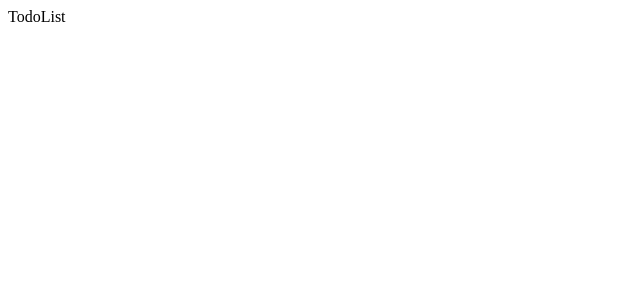
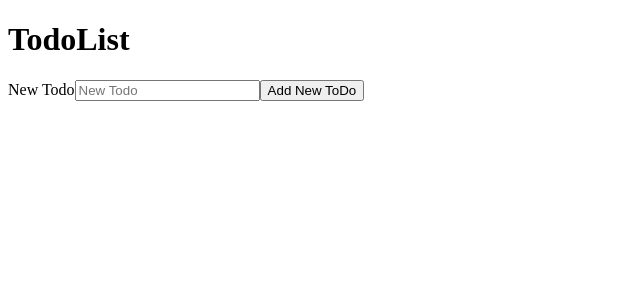
Before and after one commit to MagdGalyl/mRbc-tests, a React (Create React App) app: page / in a window 1280 px wide. Shown: the top 300 px of the page, without its empty margins (0-640 px from the left). Built offline with nearby package versions, Linux system fonts and the light colour scheme.

Commit message:
TodoApp v0.2 - add Dn

```diff
--- a/src/NewTodoForm.js
+++ b/src/NewTodoForm.js
@@ -1,11 +1,42 @@
-import React, { Component } from 'react'
+import React, { Component } from "react";
+import { v4 as uuidv4 } from "uuid";
 
 export class NewTodoForm extends Component {
+  constructor(props) {
+    super(props);
+    this.state = { task: "" };
+    this.handleChange = this.handleChange.bind(this);
+    this.handleSubmit = this.handleSubmit.bind(this);
+  }
+
+  handleSubmit(evt) {
+    evt.preventDefault();
+    this.props.addTodo({ ...this.state, id: uuidv4() });
+    this.setState({ task: "" });
+    // console.log(this.props);
+  }
+
+  handleChange(evt) {
+    // console.log(evt.target);
+    this.setState({ [evt.target.name]: evt.target.value });
+  }
+
   render() {
     return (
-      <div>NewTodoForm</div>
-    )
+      <form onSubmit={this.handleSubmit}>
+        <label htmlFor="task">New Todo</label>
+        <input
+          type="text"
+          placeholder="New Todo"
+          id="task"
+          name="task"
+          value={this.state.task}
+          onChange={this.handleChange}
+        />
+        <button>Add New ToDo</button>
+      </form>
+    );
   }
 }
 
-export default NewTodoForm
+export default NewTodoForm;
--- a/src/Todo.js
+++ b/src/Todo.js
@@ -1,11 +1,14 @@
-import React, { Component } from 'react'
+import React, { Component } from "react";
 
 export class Todo extends Component {
   render() {
+    // console.log(this.props);
     return (
-      <div>Todo</div>
-    )
+      <div>
+        <li>{this.props.task}</li>
+      </div>
+    );
   }
 }
 
-export default Todo
+export default Todo;
--- a/src/TodoList.js
+++ b/src/TodoList.js
@@ -1,11 +1,38 @@
-import React, { Component } from 'react'
+import React, { Component } from "react";
+import { v4 as uuidv4 } from "uuid";
+import Todo from "./Todo";
+import NewTodoForm from "./NewTodoForm";
+export class TodoList extends Component {
+  constructor(props) {
+    super(props);
+    this.state = {
+      todos: [],
+    };
+    this.addTodo = this.addTodo.bind(this);
+  }
 
-export class TodoList extends Component {
+  addTodo(todo) {
+    // let newTodo = { ...todo, id: uuidv4() };
+    // console.log(newTodo);
+    this.setState({ todos: [...this.state.todos, todo] });
+
+    // this.setState((st) => ({
+    //   todos: [...st, newTodo],
+    // }));
+  }
   render() {
     return (
-      <div>TodoList</div>
-    )
+      <div>
+        <h1>TodoList</h1>
+        <ul>
+          {this.state.todos.map((todo) => {
+            return <Todo key={todo.id} task={todo.task} />;
+          })}
+        </ul>
+        <NewTodoForm addTodo={this.addTodo} />
+      </div>
+    );
   }
 }
 
-export default TodoList
+export default TodoList;
```
